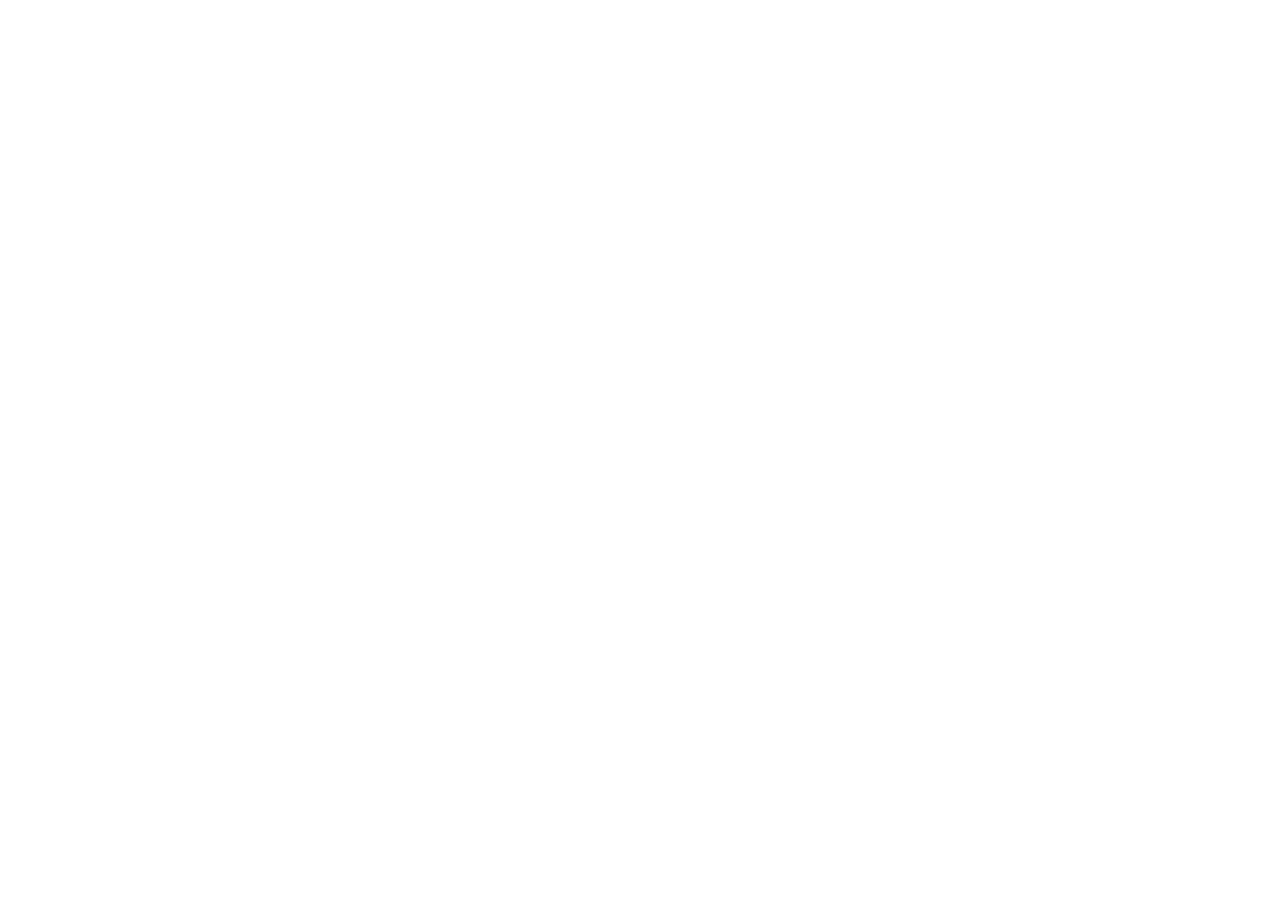
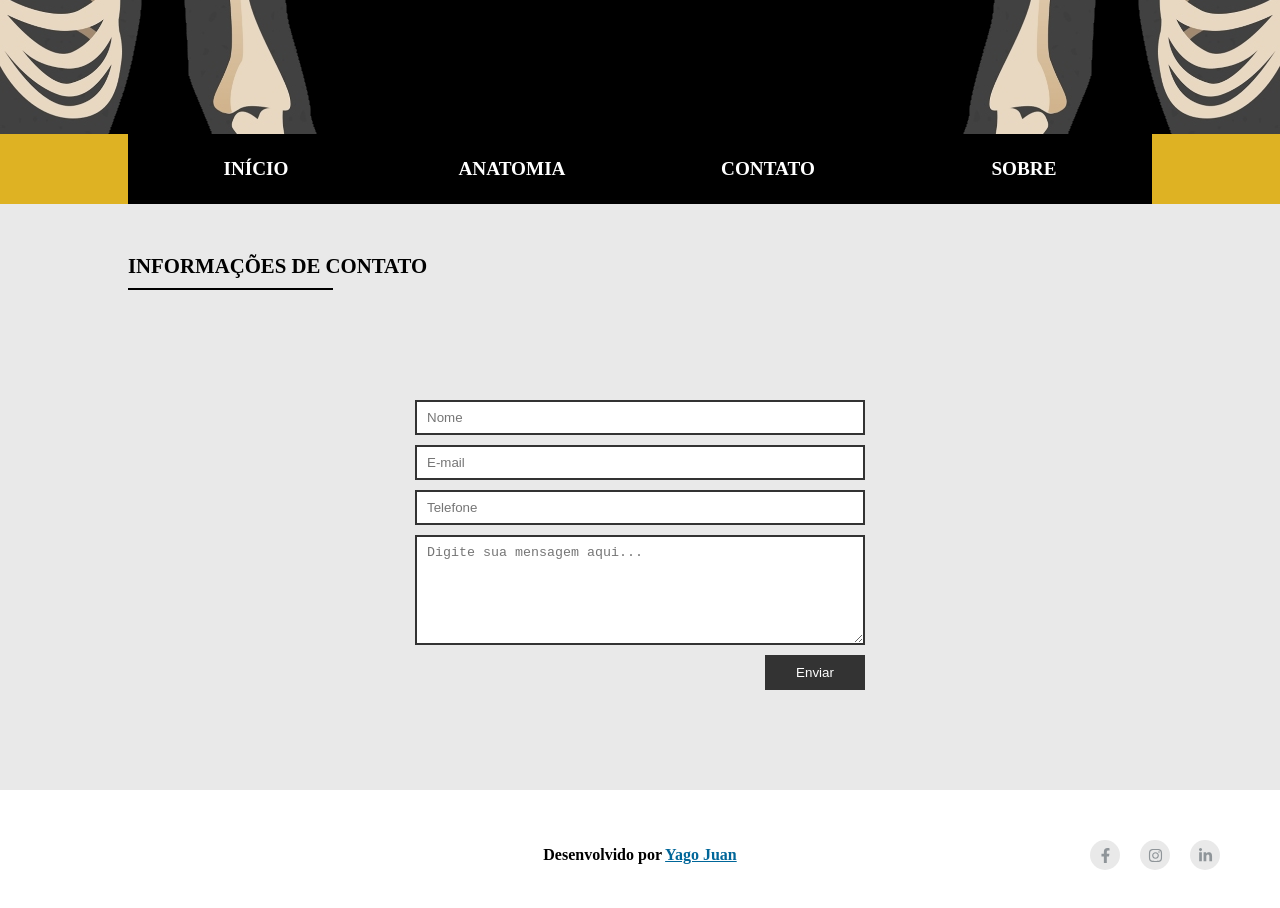
Before and after one commit to YagoYJ/Radinamico, a React (Create React App) app: page /contato in a window 1280 px wide. Shown: the part 280-1188 px from the top of the page. Before the commit the page ends 800 px from the top, so only its background shows below. Built offline with nearby package versions, Linux system fonts and the light colour scheme.

Commit message:
Criação da pagina de contato e ajustes no css

```diff
--- a/src/components/NavigationBar/Desktop/index.tsx
+++ b/src/components/NavigationBar/Desktop/index.tsx
@@ -13,10 +13,10 @@
             <Link to="/anatomia">Anatomia</Link>
           </MenuItem>
           <MenuItem>
-            <Link to="/">Contato</Link>
+            <Link to="/contato">Contato</Link>
           </MenuItem>
           <MenuItem>
-            <Link to="/">Sobre</Link>
+            <Link to="/sobre">Sobre</Link>
           </MenuItem>
         </MenuList>
       </MenuBar>
--- a/src/components/NavigationBar/Desktop/styles.ts
+++ b/src/components/NavigationBar/Desktop/styles.ts
@@ -36,6 +36,7 @@
     text-align: center;
     font-size: 1.2rem;
     font-weight: bold;
+    text-transform: uppercase;
     &:hover {
       opacity: 0.7;
       transition: 0.3;
--- a/src/components/NavigationBar/Mobile/index.tsx
+++ b/src/components/NavigationBar/Mobile/index.tsx
@@ -37,10 +37,10 @@
               <Link to="/anatomia">Anatomia</Link>
             </MenuItem>
             <MenuItem>
-              <Link to="/">Contato</Link>
+              <Link to="/contato">Contato</Link>
             </MenuItem>
             <MenuItem>
-              <Link to="/">Sobre</Link>
+              <Link to="/sobre">Sobre</Link>
             </MenuItem>
           </MenuList>
         </MenuBar>
--- a/src/pages/Anatomy/index.tsx
+++ b/src/pages/Anatomy/index.tsx
@@ -1,13 +1,14 @@
 import MediaCard from "../../components/Card";
 import Footer from "../../components/Footer";
 import Header from "../../components/Header";
-import { Main } from "./styles";
+import { MainContainer } from "./styles";
 
 export default function Anatomy() {
   return (
     <div>
       <Header />
-      <Main>
+      <main>
+        <MainContainer>
           <MediaCard
             imageTitle="Cabeça"
             imageUrl="assets/cabeca.png"
@@ -36,7 +37,8 @@
             paragraph="assadlasndlk asdnasldnlaskn sdnaklsdnnsd aldknsakldnlsn naldklasn"
             slug="membros-inferiores"
           />
-      </Main>
+        </MainContainer>
+      </main>
       <Footer />
     </div>
   );
--- a/src/pages/Anatomy/styles.ts
+++ b/src/pages/Anatomy/styles.ts
@@ -1,11 +1,9 @@
 import styled from "styled-components";
 
-export const Main = styled.main`
+export const MainContainer = styled.div`
   width: 100%;
   display: flex;
   align-items: center;
   justify-content: space-around;
   flex-wrap: wrap;
-  gap: 30px;
-  padding: 50px;
 `;
--- /dev/null
+++ b/src/pages/Contact/index.tsx
@@ -0,0 +1,37 @@
+import Footer from "../../components/Footer";
+import Header from "../../components/Header";
+import {
+  ContactPage,
+  MainContainer,
+  TitleContainer,
+  Title,
+  Separator,
+  Form,
+  Input,
+  TextArea,
+  SubmitButton,
+} from "./styles";
+
+export default function Contact() {
+  return (
+    <ContactPage>
+      <Header />
+      <main>
+        <MainContainer>
+          <TitleContainer>
+            <Title>Informações de contato</Title>
+            <Separator />
+          </TitleContainer>
+          <Form>
+            <Input placeholder="Nome" />
+            <Input placeholder="E-mail" />
+            <Input placeholder="Telefone" />
+            <TextArea placeholder="Digite sua mensagem aqui..." rows={6} ></TextArea>
+            <SubmitButton>Enviar</SubmitButton>
+          </Form>
+        </MainContainer>
+      </main>
+      <Footer />
+    </ContactPage>
+  );
+}
--- /dev/null
+++ b/src/pages/Contact/styles.ts
@@ -0,0 +1,89 @@
+import styled from "styled-components";
+import theme from "../../styles/theme";
+
+export const ContactPage = styled.div`
+  width: 100%;
+  flex: 1;
+`;
+
+export const MainContainer = styled.div`
+  width: 100%;
+  flex: 1;
+  flex-direction: column;
+`;
+
+export const TitleContainer = styled.div`
+  width: 100%;
+  display: flex;
+  flex-direction: column;
+  align-items: flex-start;
+  justify-content: center;
+`;
+
+export const Title = styled.h1`
+  width: 100%;
+  text-align: left;
+  text-transform: uppercase;
+  font-size: 0.9rem;
+  @media (min-width: 900px) {
+    font-size: 1.3rem;
+  }
+`;
+
+export const Separator = styled.div`
+  width: 20%;
+  border: 1px solid ${theme.colors.black};
+  margin: 10px 0;
+`;
+
+export const Form = styled.form`
+  width: 100%;
+  max-width: 450px;
+  display: flex;
+  flex-direction: column;
+  align-items: flex-end;
+  justify-content: space-between;
+  margin: 50px auto;
+  @media (min-width: 900px) {
+    margin-top: 100px;
+  }
+`;
+
+export const Input = styled.input`
+  width: 100%;
+  background-color: ${theme.colors.white};
+  padding: 8px 10px;
+  border: 2px solid ${theme.colors.darkGray};
+  margin-bottom: 10px;
+
+  &:hover {
+    border-width: 1px;
+  }
+`;
+
+export const TextArea = styled.textarea`
+  width: 100%;
+  background-color: ${theme.colors.white};
+  padding: 8px 10px;
+  border: 2px solid ${theme.colors.darkGray};
+  margin-bottom: 10px;
+
+  &:hover {
+    border-width: 1px;
+  }
+`;
+
+export const SubmitButton = styled.button`
+  width: 100%;
+  max-width: 100px;
+  background-color: ${theme.colors.darkGray};
+  padding: 10px;
+  border: none;
+  color: ${theme.colors.white};
+  cursor: pointer;
+  transition: all 0.3s;
+
+  &:hover {
+    opacity: 0.6;
+  }
+`;
--- a/src/pages/Home/index.tsx
+++ b/src/pages/Home/index.tsx
@@ -5,7 +5,6 @@
   DescriptionContainer,
   HomePage,
   LogoContainer,
-  Main,
   Separator,
   Title,
 } from "./styles";
@@ -14,7 +13,7 @@
   return (
     <HomePage>
       <Header />
-      <Main>
+      <main>
         <LogoContainer>
           <img src="assets/logo.png" alt="Logo Radinâmico" />
         </LogoContainer>
@@ -34,7 +33,7 @@
             <p>Sou o Prof. Matheus Albuquerque e espero que gostem!!</p>
           </Description>
         </DescriptionContainer>
-      </Main>
+      </main>
       <Footer />
     </HomePage>
   );
--- a/src/routes.tsx
+++ b/src/routes.tsx
@@ -1,6 +1,7 @@
 import { BrowserRouter, Switch, Route } from "react-router-dom";
 import Anatomy from "./pages/Anatomy";
 import AnatomyGroup from "./pages/AnatomyGroup";
+import Contact from "./pages/Contact";
 import Home from "./pages/Home";
 
 export default function Routes() {
@@ -10,6 +11,7 @@
         <Route exact path="/" component={Home} />
         <Route exact path="/anatomia" component={Anatomy} />
         <Route exact path="/anatomia/:slug" component={AnatomyGroup} />
+        <Route exact path="/contato" component={Contact} />
       </Switch>
     </BrowserRouter>
   );
--- a/src/styles/globalStyles.ts
+++ b/src/styles/globalStyles.ts
@@ -1,4 +1,5 @@
 import { createGlobalStyle } from "styled-components";
+import theme from "./theme";
 
 const GlobalStyle = createGlobalStyle`
   * {
@@ -11,6 +12,15 @@
     text-decoration: none;
     color: inherit;
   }
+
+  main {
+    width: 100%;
+    display: flex;
+    flex: 1;
+    padding: 50px 10%;
+    margin: 0 auto;
+    background-color: ${theme.colors.lightGray}
+  }
 `;
 
 export default GlobalStyle;
```
Lines whose indentation alone changed are shown as unchanged.
